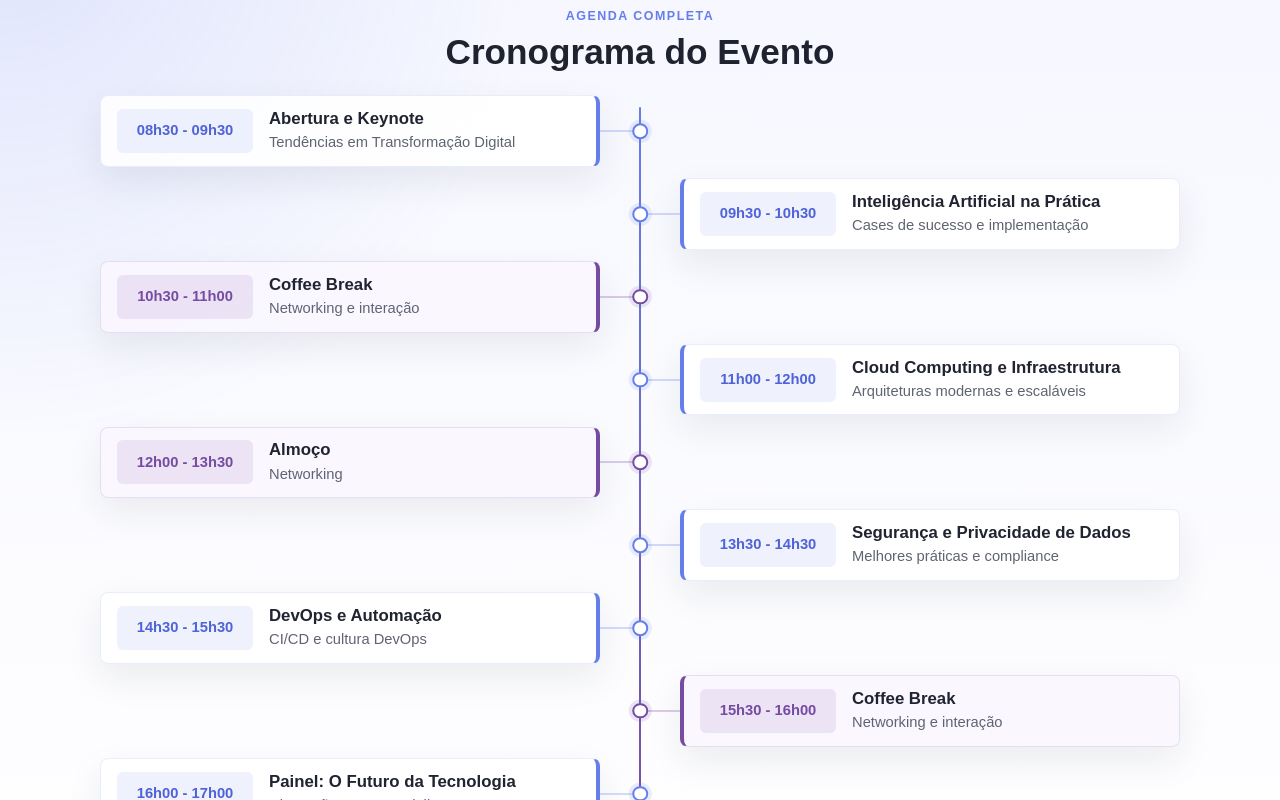
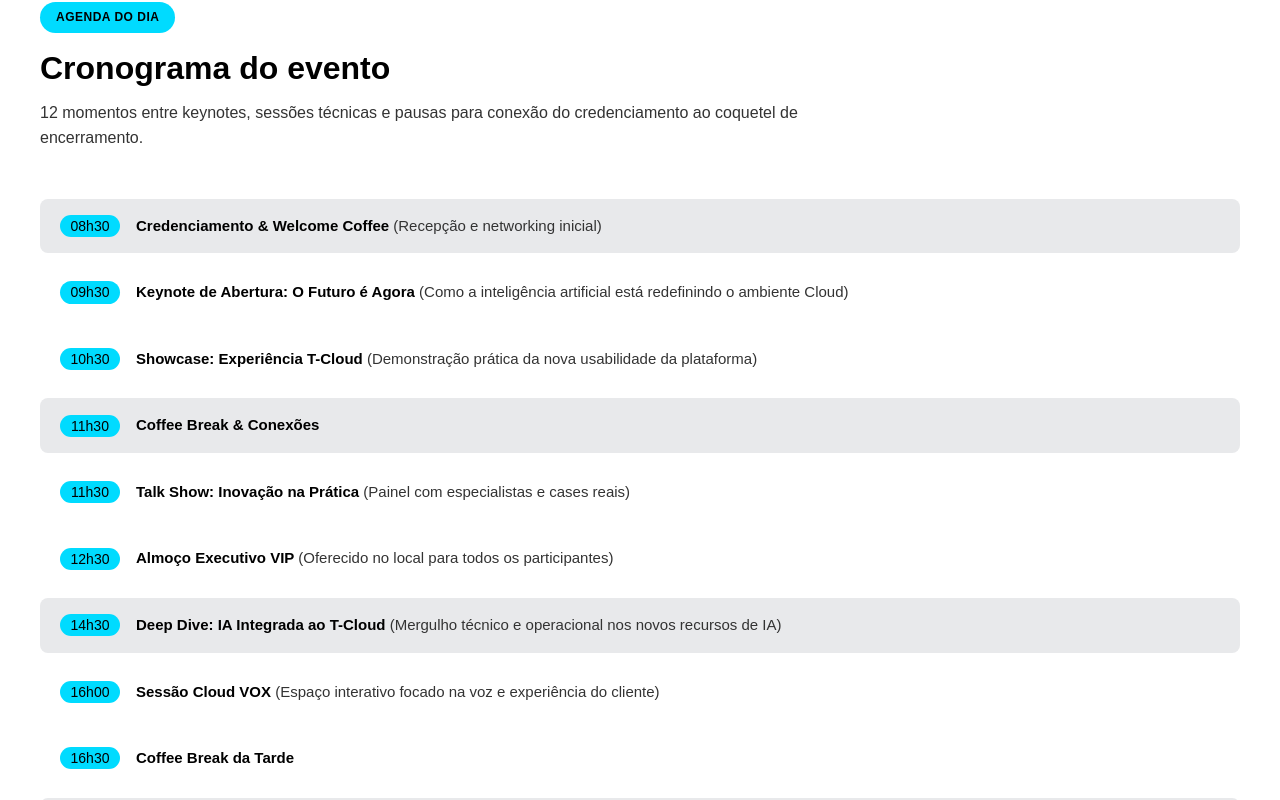
Before and after one commit to tcloud-dev/template-landingpage, an Angular app: page / in a window 1280 px wide. Shown: the part 900-1700 px from the top of the page. Built offline with nearby package versions, Linux system fonts and the light colour scheme; a web font is replaced by a local one.

Commit message:
feat: refactor schedule component

```diff
--- a/src/app/components/schedule/schedule.css
+++ b/src/app/components/schedule/schedule.css
@@ -1,12 +1,6 @@
 .schedule {
-  min-height: 100vh;
-  padding: 5rem 2rem 3rem;
-  scroll-margin-top: 5rem;
-  background:
-    radial-gradient(circle at top left, rgba(102, 126, 234, 0.16), transparent 34rem),
-    linear-gradient(180deg, #f6f7ff 0%, #ffffff 100%);
-  display: flex;
-  align-items: center;
+  padding: 5rem 2rem 4rem;
+  background: white;
 }
 
 .container {
@@ -15,227 +9,132 @@
   width: 100%;
 }
 
-.section-heading {
-  text-align: center;
-  margin-bottom: 1.5rem;
+.section-header {
+  margin-bottom: 3rem;
 }
 
-.section-kicker {
-  color: #667eea;
+.section-badge {
   display: inline-block;
-  font-size: 0.78rem;
-  font-weight: 800;
-  letter-spacing: 0.12em;
-  margin-bottom: 0.35rem;
+  background: #00DBFF;
+  color: #000;
+  padding: 0.375rem 1rem;
+  border-radius: 50px;
+  font-size: 0.75rem;
+  font-weight: 700;
   text-transform: uppercase;
+  letter-spacing: 0.5px;
+  margin-bottom: 1rem;
 }
 
 .section-title {
-  color: #1f2330;
-  font-size: 2.2rem;
-  font-weight: 800;
-  line-height: 1.1;
+  font-size: 2rem;
+  font-weight: 700;
+  color: #000;
+  margin: 0 0 0.75rem;
+  line-height: 1.2;
+}
+
+.section-description {
+  font-size: 1rem;
+  color: #333;
+  line-height: 1.6;
   margin: 0;
+  max-width: 800px;
 }
 
 .schedule-list {
-  --marker-size: 0.72rem;
-  --timeline-gap: 2.5rem;
-  --timeline-width: 2px;
-
   display: flex;
   flex-direction: column;
-  gap: 0.7rem;
-  margin: 0 auto;
-  max-width: 1080px;
-  position: relative;
-}
-
-.schedule-list::before {
-  background: linear-gradient(180deg, #667eea 0%, #764ba2 100%);
-  border-radius: 999px;
-  bottom: 0.75rem;
-  content: '';
-  left: 50%;
-  position: absolute;
-  top: 0.75rem;
-  transform: translateX(-50%);
-  width: var(--timeline-width);
+  gap: 0.75rem;
 }
 
 .schedule-item {
   display: flex;
-  justify-content: flex-start;
-  min-height: 4.25rem;
-  position: relative;
-  width: 100%;
+  background: #FFFFFF;
+  border-radius: 8px;
+  padding: 1rem 1.25rem;
+  gap: 1rem;
+  align-items: center;
+  transition: transform 0.2s ease, box-shadow 0.2s ease;
 }
 
-.schedule-item:nth-child(even) {
-  justify-content: flex-end;
+/* Padrão: 1 cinza, 2 brancos, 1 cinza, 2 brancos... */
+.schedule-item:nth-child(3n + 1) {
+  background: #E8E9EB;
 }
 
-.schedule-item::before {
-  background: #ffffff;
-  border: 2px solid #667eea;
-  border-radius: 999px;
-  box-shadow: 0 0 0 0.22rem rgba(102, 126, 234, 0.14);
-  content: '';
-  height: var(--marker-size);
-  left: 50%;
-  position: absolute;
-  top: 50%;
-  transform: translate(-50%, -50%);
-  width: var(--marker-size);
-  z-index: 2;
+.schedule-item:hover {
+  transform: translateX(4px);
+  box-shadow: 0 2px 8px rgba(0, 0, 0, 0.1);
 }
 
-.schedule-item::after {
-  background: rgba(102, 126, 234, 0.28);
-  content: '';
-  height: 2px;
-  left: calc(50% - var(--timeline-gap));
-  position: absolute;
-  top: 50%;
-  transform: translateY(-50%);
-  width: var(--timeline-gap);
-  z-index: 1;
+.time-badge {
+  display: inline-flex;
+  align-items: center;
+  justify-content: center;
+  background: #00DBFF;
+  color: #000;
+  border-radius: 32px;
+  font-size: 0.875rem;
+  font-weight: 400;
+  min-width: 60px;
+  text-align: center;
+  flex-shrink: 0;
 }
 
-.schedule-item:nth-child(even)::after {
-  left: 50%;
+.schedule-content {
+  flex: 1;
 }
 
-.schedule-card {
-  align-items: center;
-  background: rgba(255, 255, 255, 0.88);
-  border: 1px solid rgba(102, 126, 234, 0.14);
-  border-right: 4px solid #667eea;
-  border-radius: 8px;
-  box-shadow: 0 14px 36px rgba(31, 35, 48, 0.08);
-  display: grid;
-  gap: 1rem;
-  grid-template-columns: 8.5rem 1fr;
-  min-height: 4.25rem;
-  padding: 0.8rem 1rem;
-  position: relative;
-  transition:
-    border-color 0.3s,
-    box-shadow 0.3s,
-    transform 0.3s;
-  width: calc(50% - var(--timeline-gap));
+.schedule-content h3 {
+  font-size: 0.938rem;
+  font-weight: 600;
+  color: #000;
+  margin: 0;
+  line-height: 1.5;
 }
 
-.schedule-item:nth-child(even) .schedule-card {
-  border-left: 4px solid #667eea;
-  border-right: 1px solid rgba(102, 126, 234, 0.14);
+.schedule-content .subtitle {
+  font-weight: 400;
+  color: #333;
 }
 
-.schedule-item:hover .schedule-card {
-  transform: translateY(-2px);
-  border-color: rgba(102, 126, 234, 0.32);
-  box-shadow: 0 18px 44px rgba(31, 35, 48, 0.12);
-}
-
-.schedule-item--break .schedule-card {
-  border-color: rgba(118, 75, 162, 0.14);
-  border-right-color: #764ba2;
-  background: rgba(250, 247, 255, 0.9);
-}
-
-.schedule-item--break:nth-child(even) .schedule-card {
-  border-left-color: #764ba2;
-  border-right-color: rgba(118, 75, 162, 0.14);
-}
-
-.schedule-item--break::before {
-  border-color: #764ba2;
-  box-shadow: 0 0 0 0.22rem rgba(118, 75, 162, 0.14);
-}
-
-.schedule-item--break::after {
-  background: rgba(118, 75, 162, 0.28);
-}
-
-.time {
-  align-self: stretch;
-  background: rgba(102, 126, 234, 0.1);
-  border-radius: 6px;
-  color: #4f63d8;
-  display: grid;
-  font-size: 0.92rem;
-  font-weight: 800;
-  line-height: 1.2;
-  place-items: center;
-  text-align: center;
-}
-
-.schedule-item--break .time {
-  background: rgba(118, 75, 162, 0.11);
-  color: #764ba2;
-}
-
-.content h3 {
-  color: #202431;
-  font-size: 1.05rem;
-  line-height: 1.2;
-  margin: 0 0 0.25rem;
-}
-
-.content p {
-  color: #5f6472;
-  font-size: 0.92rem;
-  line-height: 1.35;
-  margin: 0;
-}
-
+/* Responsivo */
 @media (max-width: 768px) {
   .schedule {
-    align-items: stretch;
-    min-height: 100svh;
-    padding: 4rem 1rem;
-  }
-
-  .section-heading {
-    text-align: left;
+    padding: 4rem 1rem 3rem;
   }
 
   .section-title {
-    font-size: 2rem;
+    font-size: 1.75rem;
   }
 
-  .schedule-list {
-    gap: 0.9rem;
-    max-width: none;
+  .schedule-item {
+    flex-direction: row;
+    gap: 0.75rem;
+    padding: 0.875rem 1rem;
   }
 
-  .schedule-item,
-  .schedule-item:nth-child(even) {
-    justify-content: flex-start;
+  .time-badge {
+    min-width: 50px;
+    font-size: 0.75rem;
+    padding: 0.375rem 0.75rem;
+    border-radius: 12px;
   }
 
-  .schedule-list::before,
-  .schedule-item::before,
-  .schedule-item::after {
-    display: none;
+  .schedule-content h3 {
+    font-size: 0.875rem;
+  }
+}
+
+@media (max-width: 480px) {
+  .schedule-item {
+    flex-direction: column;
+    align-items: flex-start;
+    gap: 0.5rem;
   }
 
-  .schedule-card,
-  .schedule-item:nth-child(even) .schedule-card {
-    border-left: 4px solid #667eea;
-    border-right: 1px solid rgba(102, 126, 234, 0.14);
-    grid-template-columns: 1fr;
-    padding: 0.9rem;
-    width: 100%;
-  }
-
-  .schedule-item--break .schedule-card,
-  .schedule-item--break:nth-child(even) .schedule-card {
-    border-left-color: #764ba2;
-    border-right-color: rgba(118, 75, 162, 0.14);
-  }
-
-  .time {
-    min-height: 2.5rem;
+  .time-badge {
+    width: fit-content;
   }
 }
--- a/src/app/components/schedule/schedule.html
+++ b/src/app/components/schedule/schedule.html
@@ -1,98 +1,93 @@
 <section id="schedule" class="schedule">
   <div class="container">
-    <div class="section-heading">
-      <span class="section-kicker">Agenda completa</span>
-      <h2 class="section-title">Cronograma do Evento</h2>
+    <div class="section-header">
+      <span class="section-badge">Agenda do dia</span>
+      <h2 class="section-title">Cronograma do evento</h2>
+      <p class="section-description">12 momentos entre keynotes, sessões técnicas e pausas para conexão do credenciamento ao coquetel de encerramento.</p>
     </div>
+
     <div class="schedule-list">
       <div class="schedule-item">
-        <div class="schedule-card">
-          <div class="time">08h30 - 09h30</div>
-          <div class="content">
-            <h3>Abertura e Keynote</h3>
-            <p>Tendências em Transformação Digital</p>
-          </div>
+        <span class="time-badge">08h30</span>
+        <div class="schedule-content">
+          <h3>Credenciamento & Welcome Coffee <span class="subtitle">(Recepção e networking inicial)</span></h3>
         </div>
       </div>
+
       <div class="schedule-item">
-        <div class="schedule-card">
-          <div class="time">09h30 - 10h30</div>
-          <div class="content">
-            <h3>Inteligência Artificial na Prática</h3>
-            <p>Cases de sucesso e implementação</p>
-          </div>
+        <span class="time-badge">09h30</span>
+        <div class="schedule-content">
+          <h3>Keynote de Abertura: O Futuro é Agora <span class="subtitle">(Como a inteligência artificial está redefinindo o ambiente Cloud)</span></h3>
         </div>
       </div>
-      <div class="schedule-item schedule-item--break">
-        <div class="schedule-card">
-          <div class="time">10h30 - 11h00</div>
-          <div class="content">
-            <h3>Coffee Break</h3>
-            <p>Networking e interação</p>
-          </div>
+
+      <div class="schedule-item">
+        <span class="time-badge">10h30</span>
+        <div class="schedule-content">
+          <h3>Showcase: Experiência T-Cloud <span class="subtitle">(Demonstração prática da nova usabilidade da plataforma)</span></h3>
         </div>
       </div>
+
       <div class="schedule-item">
-        <div class="schedule-card">
-          <div class="time">11h00 - 12h00</div>
-          <div class="content">
-            <h3>Cloud Computing e Infraestrutura</h3>
-            <p>Arquiteturas modernas e escaláveis</p>
-          </div>
+        <span class="time-badge">11h30</span>
+        <div class="schedule-content">
+          <h3>Coffee Break & Conexões</h3>
         </div>
       </div>
-      <div class="schedule-item schedule-item--break">
-        <div class="schedule-card">
-          <div class="time">12h00 - 13h30</div>
-          <div class="content">
-            <h3>Almoço</h3>
-            <p>Networking</p>
-          </div>
+
+      <div class="schedule-item">
+        <span class="time-badge">11h30</span>
+        <div class="schedule-content">
+          <h3>Talk Show: Inovação na Prática <span class="subtitle">(Painel com especialistas e cases reais)</span></h3>
         </div>
       </div>
+
       <div class="schedule-item">
-        <div class="schedule-card">
-          <div class="time">13h30 - 14h30</div>
-          <div class="content">
-            <h3>Segurança e Privacidade de Dados</h3>
-            <p>Melhores práticas e compliance</p>
-          </div>
+        <span class="time-badge">12h30</span>
+        <div class="schedule-content">
+          <h3>Almoço Executivo VIP <span class="subtitle">(Oferecido no local para todos os participantes)</span></h3>
         </div>
       </div>
+
       <div class="schedule-item">
-        <div class="schedule-card">
-          <div class="time">14h30 - 15h30</div>
-          <div class="content">
-            <h3>DevOps e Automação</h3>
-            <p>CI/CD e cultura DevOps</p>
-          </div>
+        <span class="time-badge">14h30</span>
+        <div class="schedule-content">
+          <h3>Deep Dive: IA Integrada ao T-Cloud <span class="subtitle">(Mergulho técnico e operacional nos novos recursos de IA)</span></h3>
         </div>
       </div>
-      <div class="schedule-item schedule-item--break">
-        <div class="schedule-card">
-          <div class="time">15h30 - 16h00</div>
-          <div class="content">
-            <h3>Coffee Break</h3>
-            <p>Networking e interação</p>
-          </div>
+
+      <div class="schedule-item">
+        <span class="time-badge">16h00</span>
+        <div class="schedule-content">
+          <h3>Sessão Cloud VOX <span class="subtitle">(Espaço interativo focado na voz e experiência do cliente)</span></h3>
         </div>
       </div>
+
       <div class="schedule-item">
-        <div class="schedule-card">
-          <div class="time">16h00 - 17h00</div>
-          <div class="content">
-            <h3>Painel: O Futuro da Tecnologia</h3>
-            <p>Discussão com especialistas</p>
-          </div>
+        <span class="time-badge">16h30</span>
+        <div class="schedule-content">
+          <h3>Coffee Break da Tarde</h3>
         </div>
       </div>
+
       <div class="schedule-item">
-        <div class="schedule-card">
-          <div class="time">17h00 - 17h30</div>
-          <div class="content">
-            <h3>Encerramento</h3>
-            <p>Considerações finais e próximos passos</p>
-          </div>
+        <span class="time-badge">16h15</span>
+        <div class="schedule-content">
+          <h3>Roadmap Exclusivo <span class="subtitle">(O que vem por aí no futuro do T-Cloud)</span></h3>
+        </div>
+      </div>
+
+      <div class="schedule-item">
+        <span class="time-badge">17h30</span>
+        <div class="schedule-content">
+          <h3>Encerramento & Sorteios Especiais</h3>
+        </div>
+      </div>
+
+      <div class="schedule-item">
+        <span class="time-badge">17h30</span>
+        <div class="schedule-content">
+          <h3>Coquetel de Networking</h3>
         </div>
       </div>
     </div>
```
